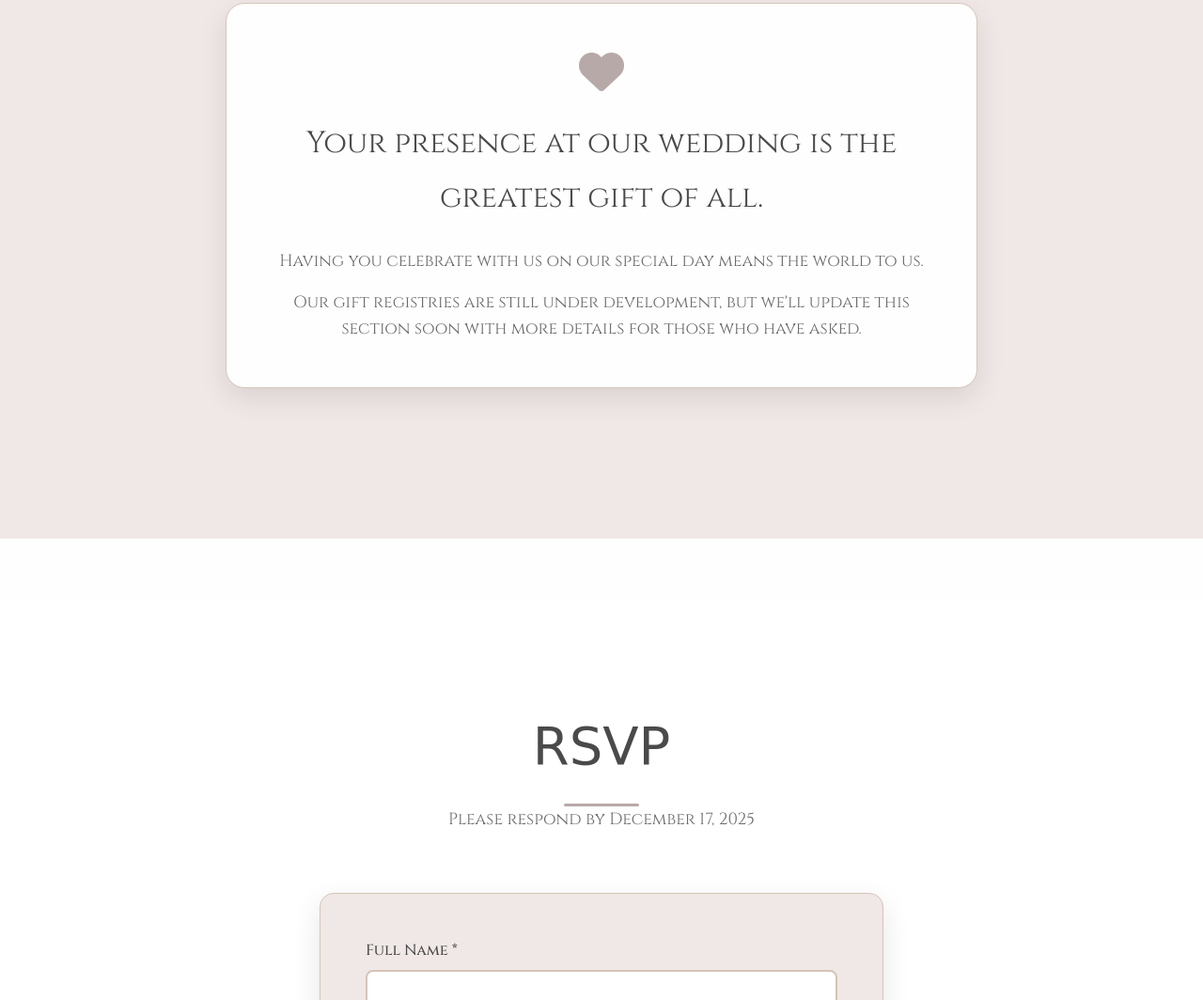
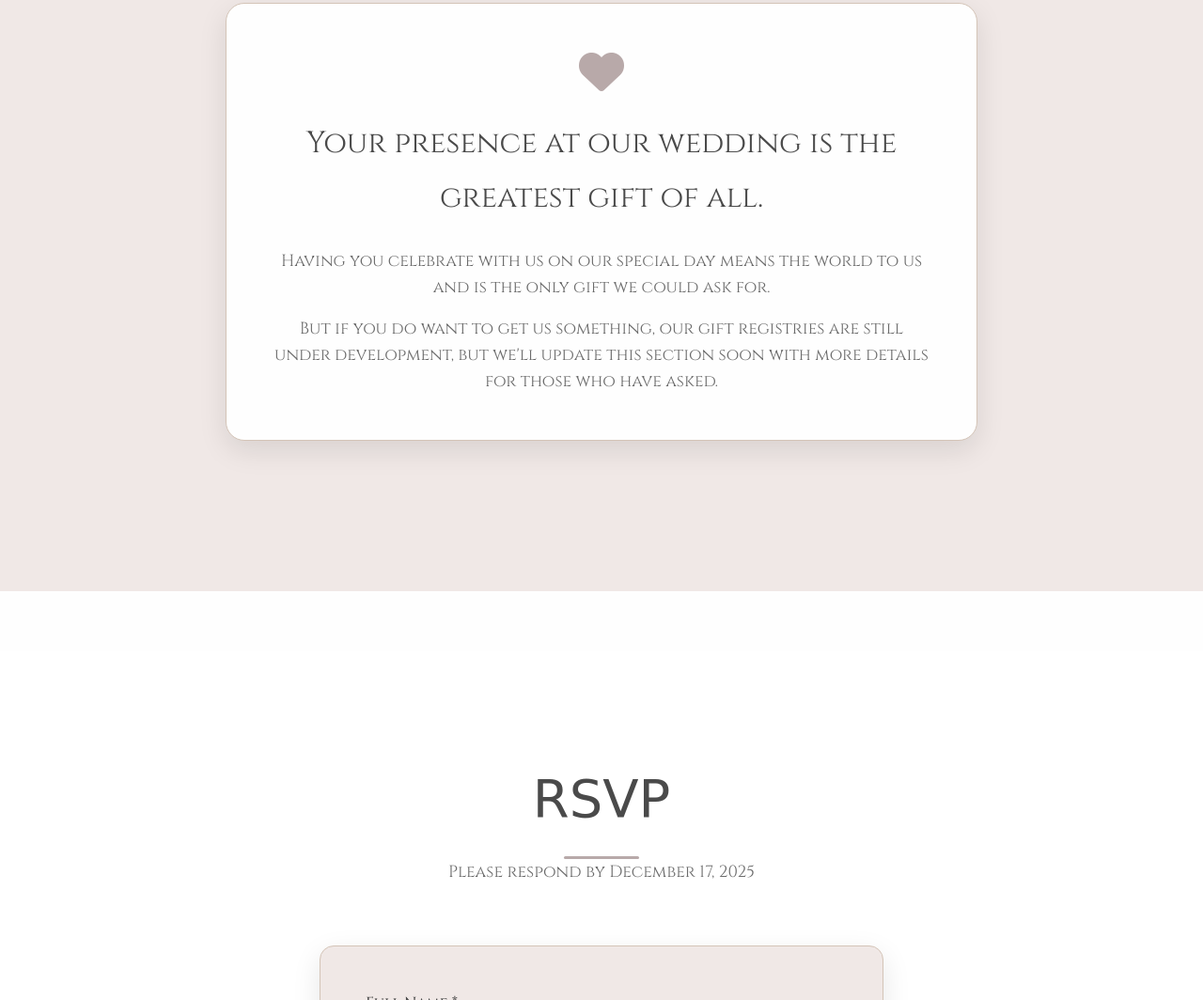
Before and after one commit to A-T-Consulting/ashwinandteshanya.co.za, a plain HTML site: page index.html in a window 1280 px wide. Shown: the part 6255-7319 px from the top of the page at 94% size. Drawn offline with Linux system fonts and the light colour scheme; a web font is replaced by a local one.

Commit message:
Changing some wording

```diff
--- a/index.html
+++ b/index.html
@@ -417,8 +417,8 @@
                 <div class="registry-message">
                     <i class="fas fa-heart registry-icon"></i>
                     <h3>Your presence at our wedding is the greatest gift of all.</h3>
-                    <p>Having you celebrate with us on our special day means the world to us.</p>
-                    <p>Our gift registries are still under development, but we'll update this section soon with more details for those who have asked.</p>
+                    <p>Having you celebrate with us on our special day means the world to us and is the only gift we could ask for.</p>
+                    <p>But if you do want to get us something, our gift registries are still under development, but we'll update this section soon with more details for those who have asked.</p>
                 </div>
             </div>
         </div>
```
